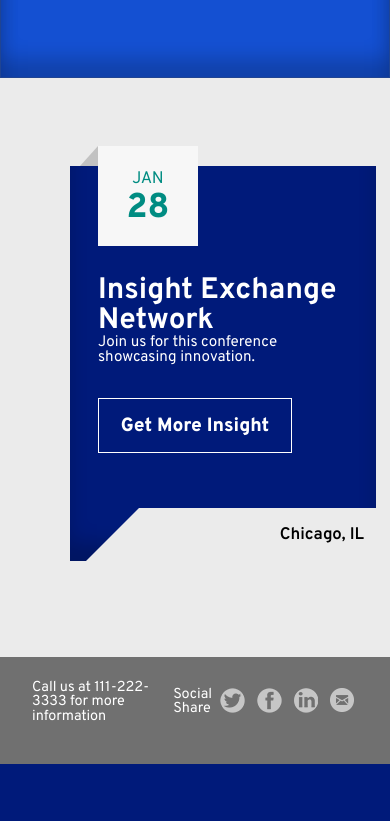
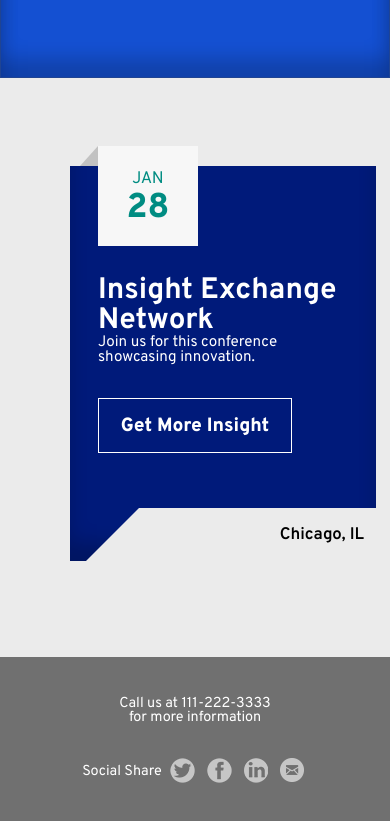
Before and after one commit to kahill2014/crescendo-html, a plain HTML site: page index.html in a window 390 px wide. Shown: the part 1628-2449 px from the top of the page. Before the commit the page ends 2392 px from the top, so only its background shows below. Drawn offline with nearby package versions, Linux system fonts and the light colour scheme.

Commit message:
Add mobile styling for footer

```diff
--- a/css/styles.css
+++ b/css/styles.css
@@ -392,17 +392,17 @@ footer a:hover {
 footer .container {
     justify-content: space-between;
 }
-footer .container span:first-child {
+footer span:first-child {
     max-width: 10rem;
 }
-footer .container span:last-child {
+footer span:last-child {
     display: flex;
     align-items: center;
 }
-footer .container span img {
+footer span img {
     margin: 0 .25rem;
 }
-footer .container span img:first-child {
+footer span img:first-child {
     margin-left: .5rem;
 }
 
@@ -496,6 +496,21 @@ section .card-text.partial-width {
     #commitment p {
         font-size: 1rem;
     }
+
+    footer .container {
+        flex-wrap: wrap;
+        justify-content: center;
+    }
+    footer span {
+        flex: 1;
+        flex-basis: 100%;
+        width: 100%;
+        text-align: center;
+        margin: 1rem;
+    }
+    footer span:last-child {
+        justify-content: center;
+    }
 }
 @media screen and (max-width: 767px){
     .hero-image-container {
```
